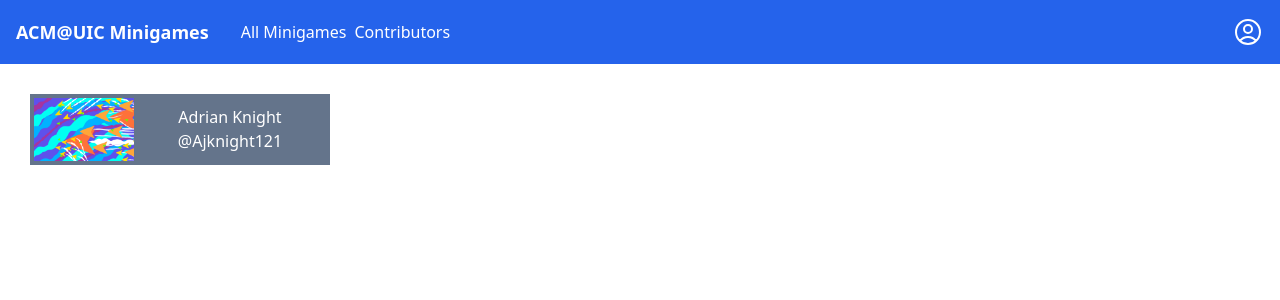
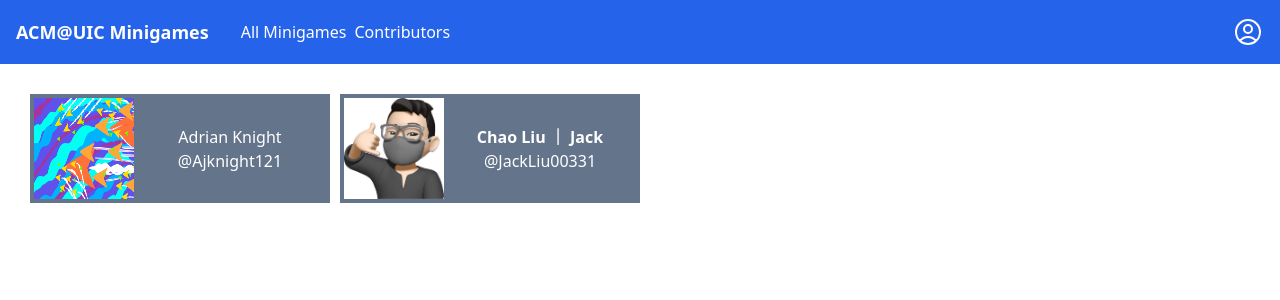
Before and after one commit to acm-uic/WebMinigames, a React (Vite) app in the folder minigame-frontend/: page /contributors in a window 1280 px wide. Shown: the top 300 px of the page. Built offline with nearby package versions, Linux system fonts and the light colour scheme.

Commit message:
Remove commented part of adding contributor

```diff
--- a/minigame-frontend/src/contributors/Contributors.jsx
+++ b/minigame-frontend/src/contributors/Contributors.jsx
@@ -14,14 +14,14 @@ export function AdrianContributor() {
 
 // Add your contributor card component below
 
-// export function JackContributor() {
-//   return (
-//     <div className="contributor-jack flex flex-c bg-slate-500 w-[300px] p-1">
-//       <img src={JackProfileImg} width={"100px"} />
-//       <div className="text-white text-center justify-center m-auto">
-//         <div className="font-semibold">Chao Liu ｜ Jack</div>
-//         <div>@JackLiu00331</div>
-//       </div>
-//     </div>
-//   );
-// }
+export function JackContributor() {
+  return (
+    <div className="contributor-jack flex flex-c bg-slate-500 w-[300px] p-1">
+      <img src={JackProfileImg} width={"100px"} />
+      <div className="text-white text-center justify-center m-auto">
+        <div className="font-semibold">Chao Liu ｜ Jack</div>
+        <div>@JackLiu00331</div>
+      </div>
+    </div>
+  );
+}
--- a/minigame-frontend/src/page/Contributors.jsx
+++ b/minigame-frontend/src/page/Contributors.jsx
@@ -1,7 +1,7 @@
 import React from "react";
 import {
   AdrianContributor,
-  // JackContributor,
+  JackContributor,
 } from "../contributors/Contributors";
 import "./contributors.css";
 export default function Contributors() {
@@ -9,7 +9,7 @@ export default function Contributors() {
     <div className="contributors-page">
       <div className="contributors">
         <AdrianContributor />
-        {/* <JackContributor /> */}
+        <JackContributor />
       </div>
     </div>
   );
```
